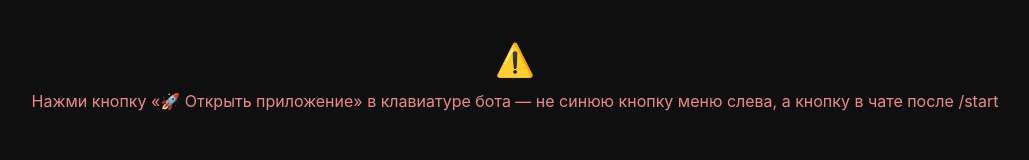
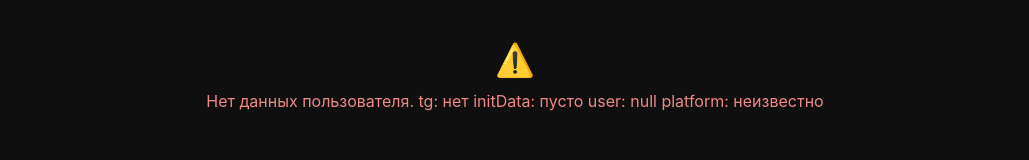
Before and after one commit to sergeishpak-afk/great-guest, a website: page miniapp/app.html in a window 1280 px wide. Shown: the whole page, without its empty margins (125-1154 px from the left). Drawn offline with nearby package versions, Linux system fonts and the light colour scheme.

Commit message:
debug: show initData state on app open error

```diff
--- a/miniapp/app.html
+++ b/miniapp/app.html
@@ -247,8 +247,16 @@ async function init() {
   if (tg) tg.ready();
 
   const tgUser = tg?.initDataUnsafe?.user;
+
+  // DEBUG: показать состояние при открытии
   if (!tgUser?.id) {
-    showError('Нажми кнопку «🚀 Открыть приложение» в клавиатуре бота — не синюю кнопку меню слева, а кнопку в чате после /start');
+    const dbg = [
+      'tg: ' + (tg ? 'есть' : 'нет'),
+      'initData: ' + (tg?.initData ? tg.initData.slice(0,40)+'…' : 'пусто'),
+      'user: ' + JSON.stringify(tg?.initDataUnsafe?.user || null),
+      'platform: ' + (tg?.platform || 'неизвестно'),
+    ].join('\n');
+    showError('Нет данных пользователя.\n\n' + dbg);
     return;
   }
 
```
